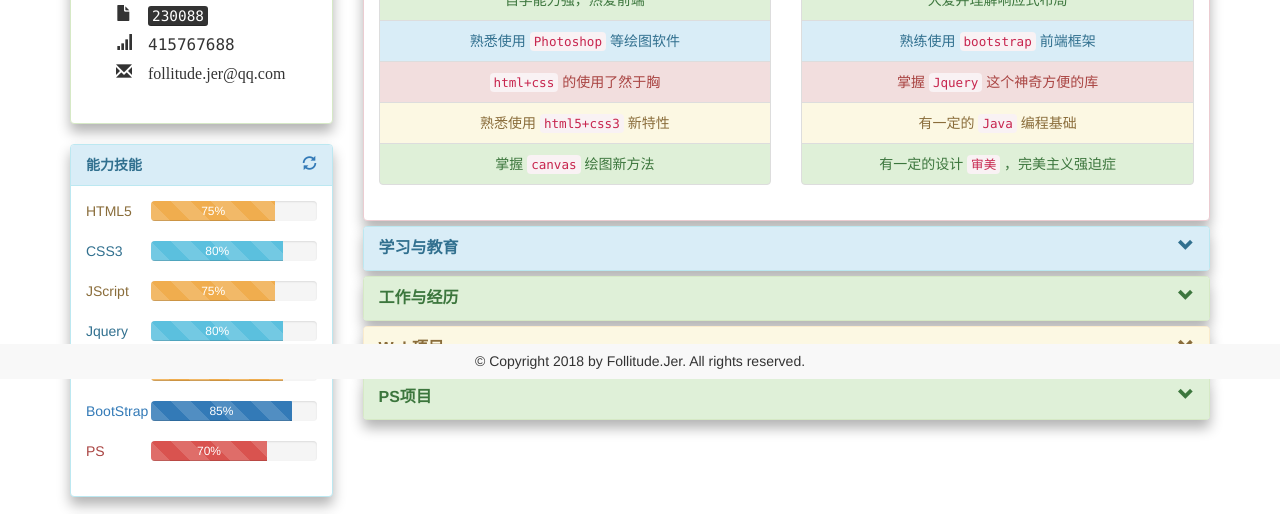
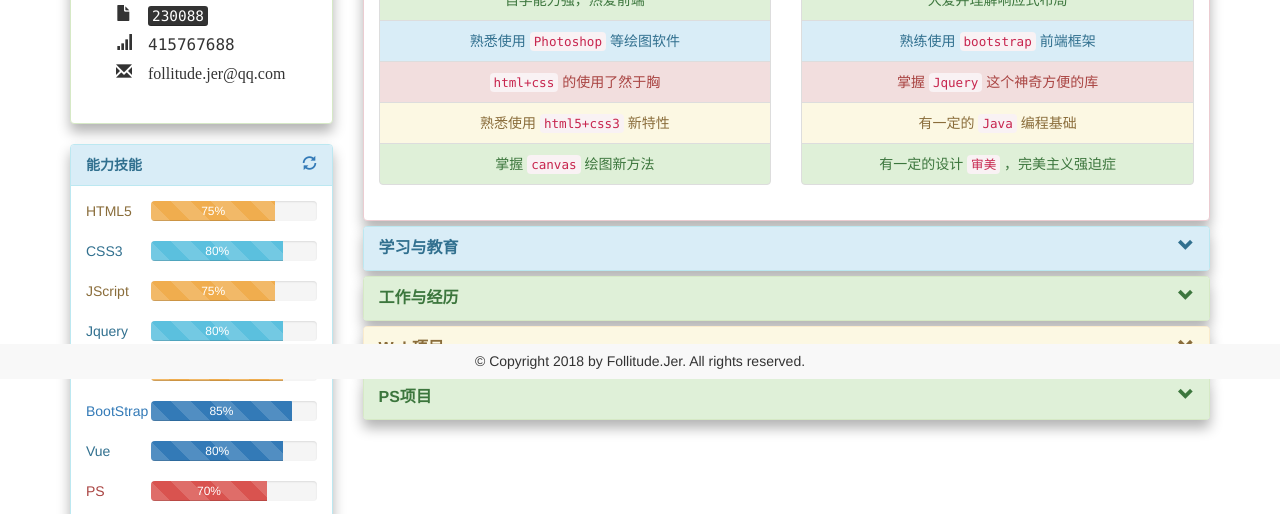
Before and after one commit to KinGoing/KinGoing.github.io, a plain HTML site: page index.html in a window 1280 px wide. Shown: the part 421-935 px from the top of the page. Drawn offline with nearby package versions, Linux system fonts and the light colour scheme.

Commit message:
增添Vue技能

```diff
--- a/index.html
+++ b/index.html
@@ -278,6 +278,17 @@
 						<div class="col-sm-9">
 							<div class="progress">
 								<div class="progress-bar progress-bar-striped progress-bar-primary active pro6" ></div>
+							</div>
+						</div>
+					</div>
+
+					<div class="row">
+						<div class="col-sm-3">
+							<span class="text-info">Vue</span>
+						</div>
+						<div class="col-sm-9">
+							<div class="progress">
+								<div class="progress-bar progress-bar-striped progress-bar-primary active pro8" ></div>
 							</div>
 						</div>
 					</div>
@@ -592,6 +603,7 @@
 				$('.pro5').css('width','80%').text('80%');
 				$('.pro6').css('width','85%').text('85%');
 				$('.pro7').css('width','70%').text('70%');
+				$('.pro8').css('width','80%').text('80%');
 			}
 
 			$('.demo1').click(function(){
```
